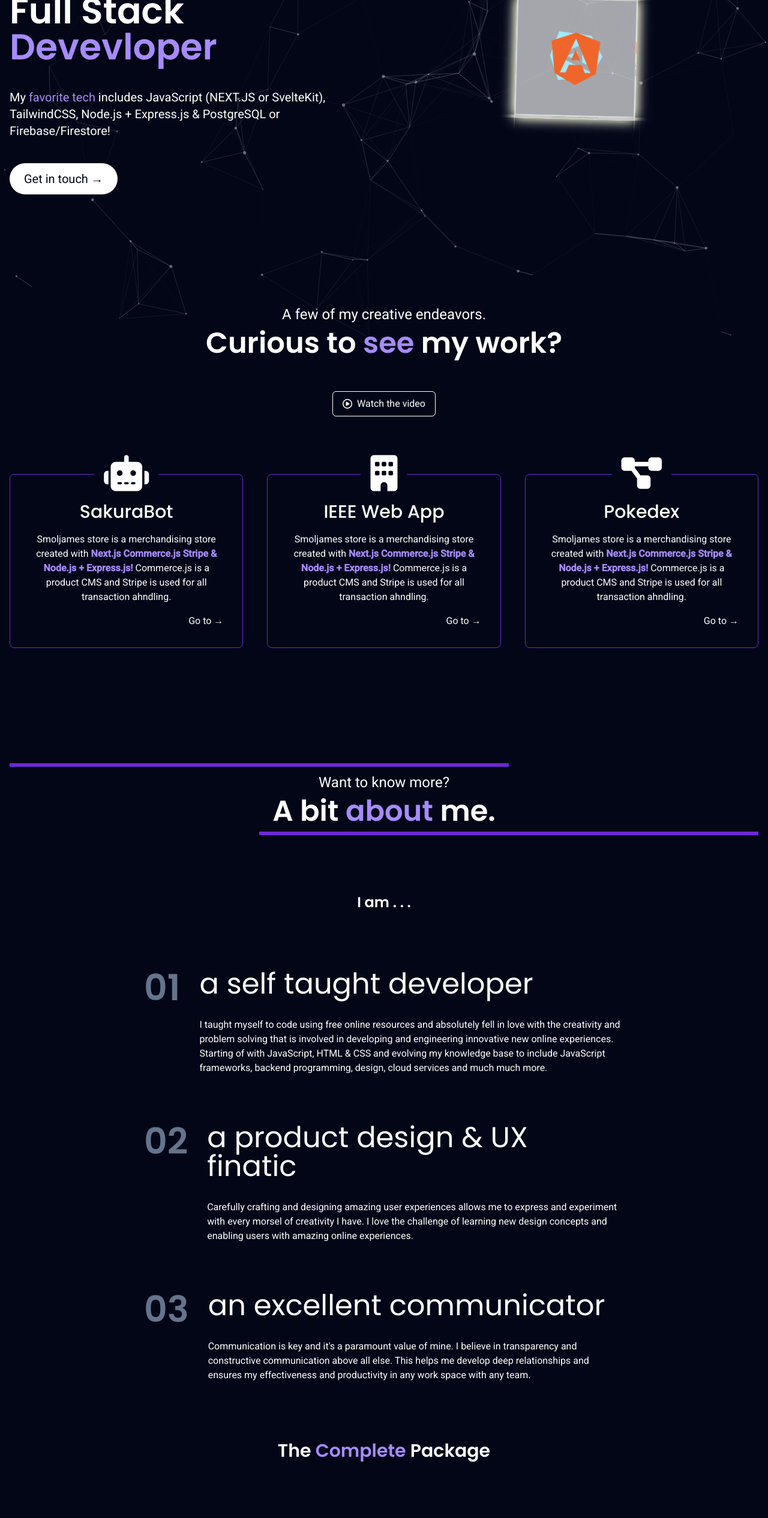
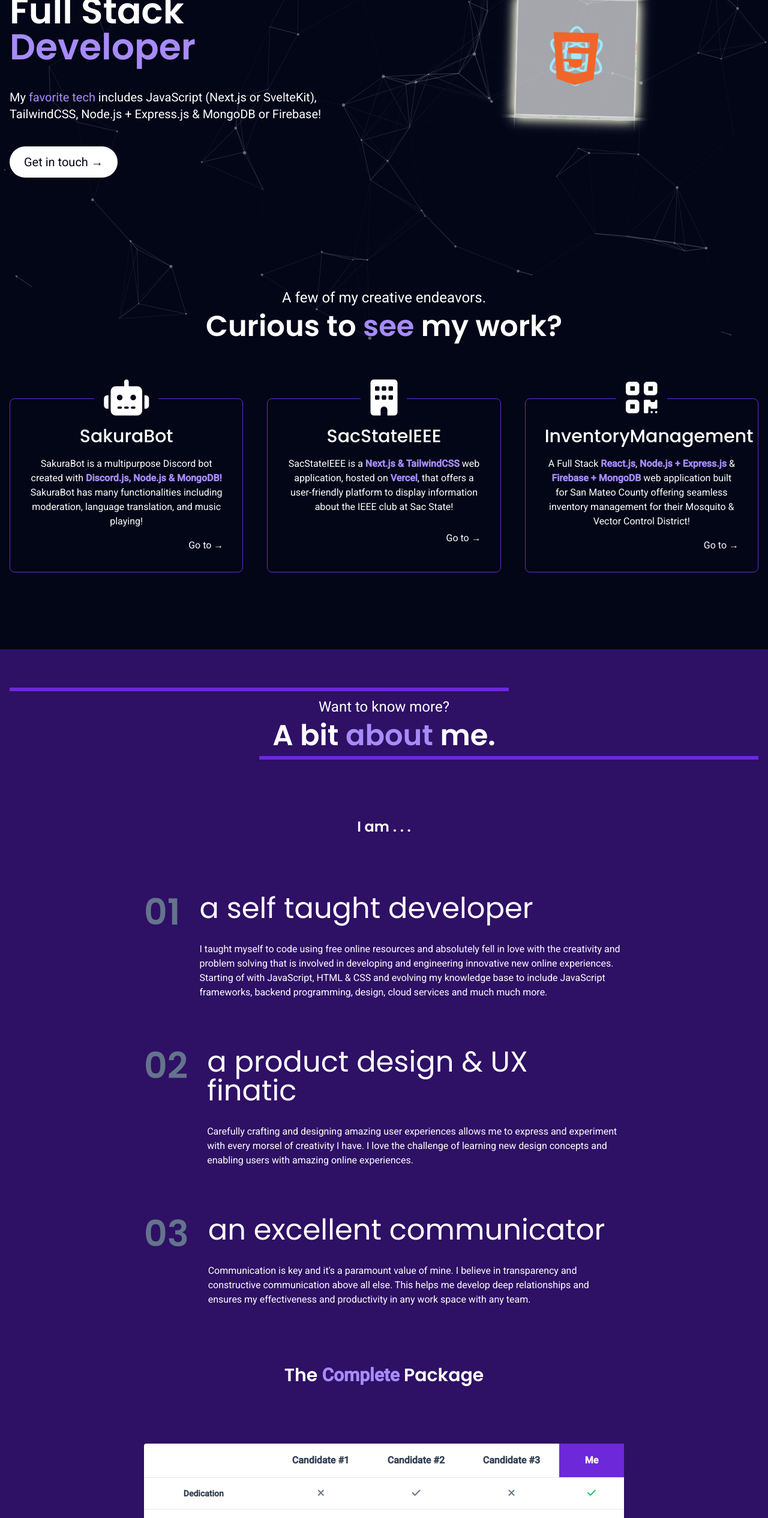
Before and after one commit to BrianBeilby/svelte-portfolio, a SvelteKit app: page / in a window 1280 px wide. Shown: the part 234-2764 px from the top of the page at 60% size. Built offline with nearby package versions, Linux system fonts and the light colour scheme.

Commit message:
Changed Main content

```diff
--- a/src/components/Main.svelte
+++ b/src/components/Main.svelte
@@ -2,13 +2,32 @@
   import Step from "./Step.svelte";
 
   let steps = [
-    { name: "SakuraBot", icon: "fa-solid fa-robot" },
-    { name: "IEEE Web App", icon: "fa-solid fa-building" },
-    { name: "Pokedex", icon: "fa-solid fa-diagram-project" },
+    {
+      name: "SakuraBot",
+      icon: "fa-solid fa-robot",
+      href: "https://github.com/BrianBeilby/SakuraBot",
+      description:
+        "SakuraBot is a multipurpose Discord bot created with Discord.js, Node.js & MongoDB! SakuraBot has many functionalities including moderation, language translation, and music playing!",
+    },
+    {
+      name: "InventoryManagement",
+      icon: "fa-solid fa-qrcode",
+      href: "https://github.com/vstatnyk/Inventory-tracking-app-CSC190-191",
+      description:
+        "A Full Stack React.js, Node.js + Express.js & Firebase + MongoDB web application built for San Mateo County offering seamless inventory management for their Mosquito & Vector Control District!",
+    },
+    {
+      name: "SacStateIEEE",
+      icon: "fa-solid fa-building",
+      href: "https://sacstateieee.com/",
+      description:
+        "SacStateIEEE is a Next.js & TailwindCSS web application, hosted on Vercel, that offers a user-friendly platform to display information about the IEEE club at Sac State!",
+    },
   ];
 
   let benefits = [
     {
+      metric: "10x",
       name: "a self taught developer",
       description:
         "I taught myself to code using free online resources and absolutely fell in love with the creativity and problem solving that is involved in developing and engineering innovative new online experiences. Starting of with JavaScript, HTML & CSS and evolving my knowledge base to include JavaScript frameworks, backend programming, design, cloud services and much much more.",
@@ -32,99 +51,101 @@
     class="grid grid-cols-1 lg:grid-cols-2 gap-10 py-8 sm:py-14"
   >
     <div
-      class="flex flex-col lg:justify-center text-0center lg:text-left gap-6 md:gap-8 lg:gap-10"
+      class="flex flex-col lg:justify-center text-center lg:text-left gap-6 md:gap-8 lg:gap-10"
     >
       <h2 class="font-semibold text-4xl sm:text-5xl md:text-6xl">
         Hi! I'm <span class="poppins text-violet-400">Brian</span> Beilby
-        <br />Full Stack <span class="poppins text-violet-400">Devevloper</span>
+        <br />Full Stack
+        <span class="poppins text-violet-400">Developer</span>
       </h2>
       <p class="text-base sm:text-lg md:text-xl">
-        My <span class="text-violet-400">favorite tech</span> includes JavaScript
-        (NEXT.JS or SvelteKit), TailwindCSS, Node.js + Express.js & PostgreSQL or
-        Firebase/Firestore!
+        My <span class="text-violet-400"> favorite tech</span> includes JavaScript
+        (Next.js or SvelteKit), TailwindCSS, Node.js + Express.js & MongoDB or
+        Firebase!
       </p>
-      <a
-        href="https://www.linkedin.com/in/brian-beilby-7b728923b/"
-        target="_blank"
-        class="blueShadow mx-auto lg:mr-auto lg:ml-0 text-base sm:text-lg md:text-xl poppins relative overflow-hidden px-6 py-3 group rounded-full bg-white text-slate-950 cursor-pointer"
+      <button
+        class="blueShadow mx-auto lg:mr-auto lg:ml-0 text-base sm:text-lg md:text-xl poppins relative overflow-hidden px-6 py-3 group rounded-full bg-white text-slate-950"
       >
         <div
           class="absolute top-0 right-full w-full h-full bg-violet-400 opacity-20 group-hover:translate-x-full z-0 duration-200"
         />
         <h4 class="relative z-9">Get in touch &rarr;</h4>
-      </a>
+      </button>
     </div>
     <!-- <div class="relative shadow-2xl grid place-items-center">
       <img
         src={"images/profile.png"}
-        alt="Profile"
+        alt="Zetane Engine"
         class="object-cover z-[2] max-h-[70vh]"
       />
     </div> -->
     <div class="stage-cube-cont">
       <div class="cubespinner">
         <div class="face1">
-          <i class="fa-brands fa-angular" />
+          <i class="fa-brands fa-react" />
         </div>
         <div class="face2">
-          <i class="fa-brands fa-angular" />
+          <i class="fa-brands fa-node-js" />
         </div>
         <div class="face3">
-          <i class="fa-brands fa-angular" />
+          <i class="fa-brands fa-git-alt" />
         </div>
         <div class="face4">
-          <i class="fa-brands fa-angular" />
+          <i class="fa-brands fa-html5" />
         </div>
         <div class="face5">
-          <i class="fa-brands fa-angular" />
+          <i class="fa-brands fa-css3-alt" />
         </div>
         <div class="face6">
-          <i class="fa-brands fa-angular" />
+          <i class="fa-brands fa-python" />
         </div>
       </div>
     </div>
-
   </section>
-  <section id="projects" class="py-20 lg:py-32 flex flex-col gap-24">
+  <section class="py-20 lg:py-32 flex flex-col gap-24" id="projects">
     <div class="flex flex-col gap-2 text-center">
-      <h6 class="text-lg sm:text-xl md:text-2xl">
+      <h6 class="text-large sm:text-xl md:text-2xl">
         A few of my creative endeavors.
       </h6>
       <h3 class="font-semibold text-3xl sm:text-4xl md:text-5xl">
         Curious to <span class="poppins text-violet-400">see</span> my work?
       </h3>
     </div>
-    <a
+    <!-- <a
       href="https://www.youtube.com/watch?v=dQw4w9WgXcQ"
       target="_blank"
-      class="mx-auto px-4 py-2 rounded-md border border-solid border-white flex items-center gap-2 -mb-4 sm:-mb-0 -mt-10 hover:border-violet-700 duration-200"
+      class="mx-auto px-4 py-2 rounded-md border border-solid border-white flex items-center gap-2 -mb-4 sm:-mb-0 -mt-10 hover:border-violet-700 duration-200 z-10"
     >
-      <i class="fa-regular fa-circle-play"></i>
+      <i class="fa-regular fa-circle-play" />
       <p>Watch the video</p>
-    </a>
-    <div class="grid grid-cols-1 lg:grid-cols-3 gap-12 lg:gap-10">
+    </a> -->
+    <div class="grid grid-cols-1 lg:grid-cols-3 gap-12 lg:gap-10 z-10">
       <Step step={steps[0]}>
         <p>
-          Smoljames store is a merchandising store created with <strong
-            class="text-violet-400"
-            >Next.js Commerce.js Stripe & Node.js + Express.js!</strong
-          > Commerce.js is a product CMS and Stripe is used for all transaction ahndling.
+          SakuraBot is a multipurpose Discord bot created with <strong
+            class="text-violet-400">Discord.js, Node.js & MongoDB!</strong
+          > SakuraBot has many functionalities including moderation, language translation,
+          and music playing!
+        </p>
+      </Step>
+      <Step step={steps[2]}>
+        <p>
+          SacStateIEEE is a <strong class="text-violet-400"
+            >Next.js & TailwindCSS</strong
+          >
+          web application, hosted on
+          <strong class="text-violet-400">Vercel</strong>, that offers a
+          user-friendly platform to display information about the IEEE club at
+          Sac State!
         </p>
       </Step>
       <Step step={steps[1]}>
         <p>
-          Smoljames store is a merchandising store created with <strong
-            class="text-violet-400"
-            >Next.js Commerce.js Stripe & Node.js + Express.js!</strong
-          > Commerce.js is a product CMS and Stripe is used for all transaction ahndling.
-        </p>
-      </Step>
-      <Step step={steps[2]}>
-        <p>
-          Smoljames store is a merchandising store created with <strong
-            class="text-violet-400"
-            >Next.js Commerce.js Stripe & Node.js + Express.js!</strong
-          > Commerce.js is a product CMS and Stripe is used for all transaction ahndling.
+          A Full Stack <strong class="text-violet-400">React.js</strong>,
+          <strong class="text-violet-400">Node.js + Express.js</strong>
+          & <strong class="text-violet-400">Firebase + MongoDB</strong> web application
+          built for San Mateo County offering seamless inventory management for their
+          Mosquito & Vector Control District!
         </p>
       </Step>
     </div>
@@ -134,9 +155,12 @@
     class="py-20 pt-10 lg:pt-16 lg:py-32 flex flex-col gap-16 sm:gap-20 md:gap-24 relative"
   >
     <div
+      class="z-[-1] bg-violet-950 w-screen left-1/2 -translate-x-1/2 top-0 h-full absolute"
+    ></div>
+    <div
       class="flex flex-col gap-2 text-center relative before:absolute before:top-0 before:left-0 before:w-2/3 before:h-1.5 before:bg-violet-700 after:absolute after:bottom-0 after:right-0 after:w-2/3 after:h-1.5 after:bg-violet-700 py-4"
     >
-      <h6 class="text-lg sm:text-xl md:text-2xl">Want to know more?</h6>
+      <h6 class="text-large sm:text-xl md:text-2xl">Want to know more?</h6>
       <h3 class="font-semibold text-3xl sm:text-4xl md:text-5xl">
         A bit <span class="poppins text-violet-400">about</span> me.
       </h3>
@@ -146,6 +170,21 @@
     </p>
     <div class="flex flex-col gap-20 w-full mx-auto max-w-[800px]">
       {#each benefits as benefit, index}
+        <!-- <div class="flex flex-col gap-2 mx-auto">
+                  <div class="flex items-end gap-4">
+                      <p
+                          class="poppins text-6xl sm:text-7xl md:text-8xl text-slate-500 font-medium"
+                      >
+                          {benefit.metric}
+                      </p>
+                      <p
+                          class="text-xl sm:text-2xl md:text-3xl capitalize pb-2"
+                      >
+                          {benefit.name}
+                      </p>
+                  </div>
+                  <p class="text-center italic">- {benefit.description}</p>
+              </div> -->
         <div class="flex gap-6 sm:gap-8">
           <p
             class="poppins text-4xl sm:text-5xl md:text-6xl text-slate-500 font-semibold"
@@ -161,20 +200,20 @@
         </div>
       {/each}
     </div>
-    <h5 class="text-2xl sm:text-3xl font-semibold text-center poppins">
-      The <span class="text-violet-400 poppins">Complete</span> Package
+    <h5 class={" text-2xl sm:text-3xl font-semibold text-center poppins "}>
+      The <span class="text-violet-400">Complete</span> Package
     </h5>
     <div
       class="flex flex-col overflow-x-scroll gap-10 max-w-[800px] mx-auto w-full"
     >
       <table class="bg-white text-slate-700 rounded text-center">
-        <thead class="border-b border-solid border-slate-200">
+        <thead class={"border-b border-solid border-slate-200  "}>
           <tr class="">
             <th />
             <th class="whitespace-nowrap p-2 px-4">Candidate #1</th>
             <th class="whitespace-nowrap p-2 px-4">Candidate #2</th>
             <th class="whitespace-nowrap p-2 px-4">Candidate #3</th>
-            <th class="whitespace-nowrap bg-violet-700 text-white p-4 px-8"
+            <th class="bg-violet-700 text-white whitespace-nowrap p-4 px-8"
               >Me</th
             >
           </tr>
@@ -182,47 +221,43 @@
         <tbody>
           <tr class="border-b border-solid border-slate-200">
             <td
-              class="border-r border-solid border-white pl-4 pr-8 py-4 font-semibold text-sm whitespace-nowrap"
+              class="border-r border-solid border-white pl-4 pr-8 py-4 font-semibold text-sm"
+              >Dedication</td
             >
-              Dedication
-            </td>
-            <td><i class="fa-solid fa-check text-slate-500"></i></td>
-            <td><i class="fa-solid fa-xmark text-slate-500"></i></td>
-            <td><i class="fa-solid fa-check text-slate-500"></i></td>
-            <td><i class="fa-solid fa-check text-green-500"></i></td>
+            <td><i class="fa-solid fa-xmark text-slate-500" /></td>
+            <td><i class="fa-solid fa-check text-slate-500" /></td>
+            <td><i class="fa-solid fa-xmark text-slate-500" /></td>
+            <td><i class="fa-solid fa-check text-green-500" /></td>
           </tr>
           <tr class="border-b border-solid border-slate-200">
             <td
-              class="border-r border-solid border-white pl-4 pr-8 py-4 font-semibold text-sm whitespace-nowrap"
+              class="border-r border-solid border-white pl-4 pr-8 py-4 font-semibold text-sm"
+              >Critical Thought</td
             >
-              Critical Thought
-            </td>
-            <td><i class="fa-solid fa-xmark text-slate-500"></i></td>
-            <td><i class="fa-solid fa-check text-slate-500"></i></td>
-            <td><i class="fa-solid fa-xmark text-slate-500"></i></td>
-            <td><i class="fa-solid fa-check text-green-500"></i></td>
+            <td><i class="fa-solid fa-xmark text-slate-500" /></td>
+            <td><i class="fa-solid fa-check text-slate-500" /></td>
+            <td><i class="fa-solid fa-check text-slate-500" /></td>
+            <td><i class="fa-solid fa-check text-green-500" /></td>
           </tr>
-          <tr class="border-b border-solid border-slate-200">
+          <tr>
             <td
-              class="border-r border-solid border-white pl-4 pr-8 py-4 font-semibold text-sm whitespace-nowrap"
+              class="border-r border-solid border-white pl-4 pr-8 py-4 font-semibold text-sm"
+              >Interpersonal Skills</td
             >
-              Interpersonal Skills
-            </td>
-            <td><i class="fa-solid fa-xmark text-slate-500"></i></td>
-            <td><i class="fa-solid fa-check text-slate-500"></i></td>
-            <td><i class="fa-solid fa-check text-slate-500"></i></td>
-            <td><i class="fa-solid fa-check text-green-500"></i></td>
+            <td><i class="fa-solid fa-check text-slate-500" /></td>
+            <td><i class="fa-solid fa-check text-slate-500" /></td>
+            <td><i class="fa-solid fa-xmark text-slate-500" /></td>
+            <td><i class="fa-solid fa-check text-green-500" /></td>
           </tr>
-          <tr class="border-b border-solid border-slate-200">
+          <tr class="border-t border-solid border-slate-200">
             <td
-              class="border-r border-solid border-white pl-4 pr-8 py-4 font-semibold text-sm whitespace-nowrap"
+              class="border-r border-solid border-white pl-4 pr-8 py-4 font-semibold text-sm"
+              >Progamming Ability</td
             >
-              Programming Ability
-            </td>
-            <td><i class="fa-solid fa-check text-slate-500"></i></td>
-            <td><i class="fa-solid fa-check text-slate-500"></i></td>
-            <td><i class="fa-solid fa-xmark text-slate-500"></i></td>
-            <td><i class="fa-solid fa-check text-green-500"></i></td>
+            <td><i class="fa-solid fa-check text-slate-500" /></td>
+            <td><i class="fa-solid fa-xmark text-slate-500" /></td>
+            <td><i class="fa-solid fa-check text-slate-500" /></td>
+            <td><i class="fa-solid fa-check text-green-500" /></td>
           </tr>
         </tbody>
       </table>
```
